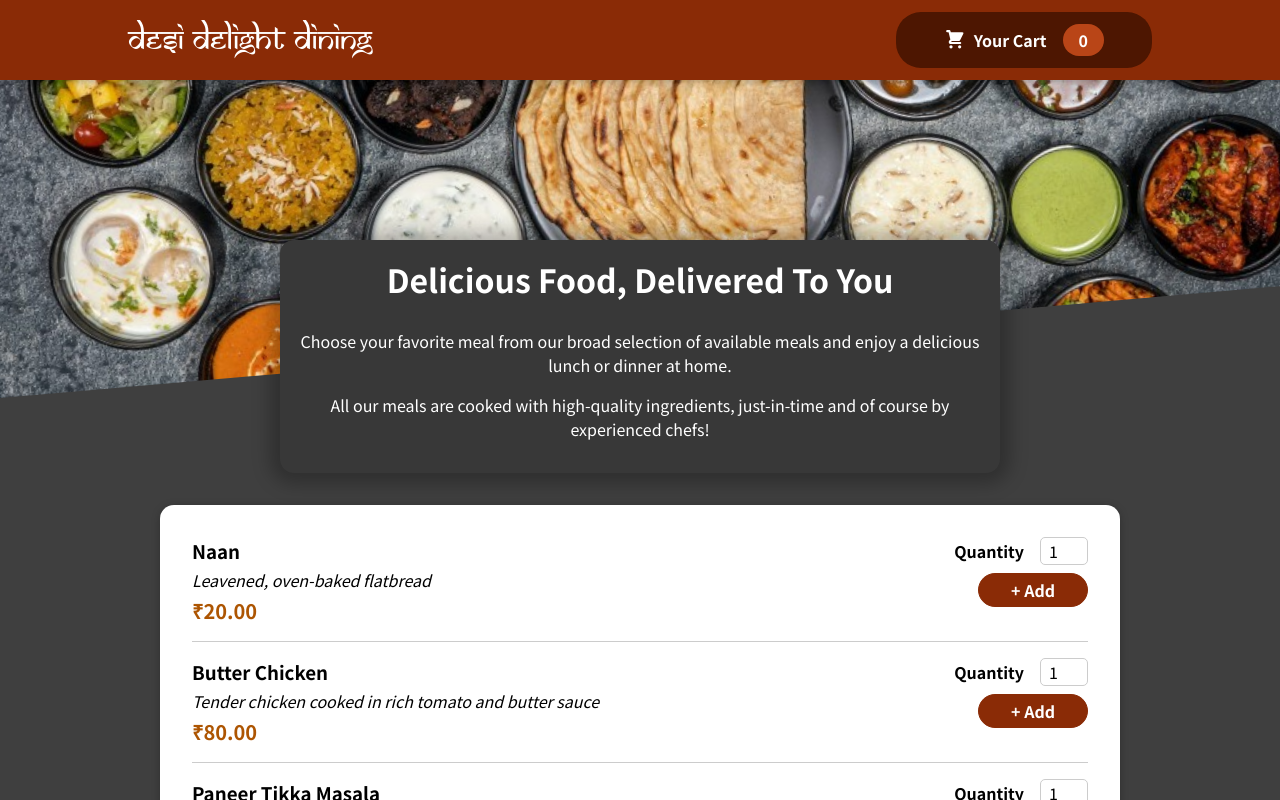
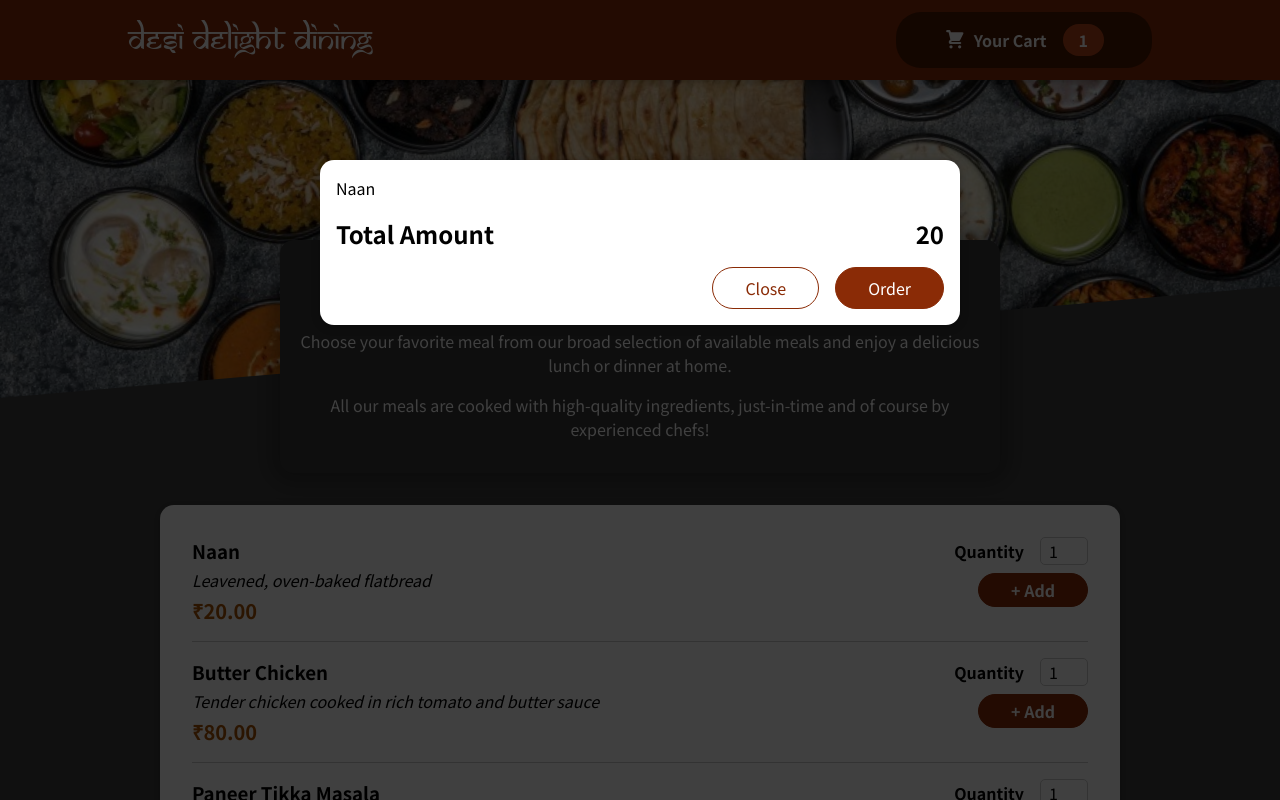
Before and after one commit to adjadhav27/FirstGit, a React (Create React App) app in the folder Restaurant_Project2/: page / in a window 1280 px wide. Shown: the top 800 px of the page. Built offline with nearby package versions, Linux system fonts and the light colour scheme.

Commit message:
Modal_Cart_task

```diff
--- a/Restaurant_Project2/public/index.html
+++ b/Restaurant_Project2/public/index.html
@@ -28,6 +28,7 @@
   </head>
   <body>
     <noscript>You need to enable JavaScript to run this app.</noscript>
+    <div id="overlay"></div>
     <div id="root"></div>
     <!--
       This HTML file is a template.
--- a/Restaurant_Project2/src/App.js
+++ b/Restaurant_Project2/src/App.js
@@ -1,11 +1,13 @@
 import React, { Fragment } from "react";
 import Header from "./components/Layout/Header";
 import Meals from "./components/Meals/Meals";
+import Cart from "./components/Cart/Cart";
 
 function App() {
 
   return (
     <Fragment>
+      <Cart/>
       <Header/>
       <Meals />
     </Fragment>
--- /dev/null
+++ b/Restaurant_Project2/src/components/Cart/Cart.js
@@ -0,0 +1,24 @@
+import React from 'react';
+import classes from './Cart.module.css';
+import Modal from '../UI/Modal';
+
+const Cart = (props) => {
+    const cartItems = <ul className={classes['cart-items']}>{[{id: 'm1', name: 'Naan', amount: 2, price: 20}].map(item => (
+        <li>{item.name}</li>
+    ))}</ul>;
+
+    return (
+        <Modal>
+            {cartItems}
+            <div className={classes.total}>
+                <span>Total Amount</span>
+                <span>20</span>
+            </div>
+            <div className={classes.actions}>
+                <button className={classes['button--alt']}>Close</button>
+                <button className={classes.button}>Order</button>
+            </div>
+        </Modal>
+    );
+}
+export default Cart;
--- /dev/null
+++ b/Restaurant_Project2/src/components/Cart/Cart.module.css
@@ -0,0 +1,46 @@
+.cart-items {
+    list-style: none;
+    margin: 0;
+    padding: 0;
+    max-height: 20rem;
+    overflow: auto;
+  }
+
+  .total {
+    display: flex;
+    justify-content: space-between;
+    align-items: center;
+    font-weight: bold;
+    font-size: 1.5rem;
+    margin: 1rem 0;
+  }
+
+  .actions {
+    text-align: right;
+  }
+
+  .actions button {
+    font: inherit;
+    cursor: pointer;
+    background-color: transparent;
+    border: 1px solid #8a2b06;
+    padding: 0.5rem 2rem;
+    border-radius: 25px;
+    margin-left: 1rem;
+  }
+
+  .actions button:hover,
+  .actions button:active {
+    background-color: #5a1a01;
+    border-color: #5a1a01;
+    color: white;
+  }
+
+  .actions .button--alt {
+    color: #8a2b06;
+  }
+
+  .actions .button {
+    background-color: #8a2b06;
+    color: white;
+  }
--- a/Restaurant_Project2/src/components/Layout/HeaderCartButton.js
+++ b/Restaurant_Project2/src/components/Layout/HeaderCartButton.js
@@ -1,18 +1,15 @@
 import React from "react";
 import CartIcon from "../Cart/CartIcon";
 import classes from './HeaderCartButton.module.css';
-
 const HeaderCartButton = (props) => {
-
   return (
-    <button className={classes.button}>
+    <button className={classes.button} onClick={props.onClick}>
       <span className={classes.icon}>
         <CartIcon />
       </span>
       <span>Your Cart</span>
-      <span className={classes.badge}>0</span>
+      <span className={classes.badge}>1</span>
     </button>
   );
 };
-
 export default HeaderCartButton;
--- /dev/null
+++ b/Restaurant_Project2/src/components/UI/Modal.js
@@ -0,0 +1,27 @@
+import React, { Fragment } from 'react';
+import classes from './Modal.module.css';
+import ReactDOM from 'react-dom';
+
+const Backdrop = props => {
+    return <div className={classes.backdrop}/>
+}
+
+const ModalOverlay = props => {
+    return (<div className={classes.modal}>
+        <div className={classes.content}>{props.children}</div>
+    </div>);
+}
+
+const Modal = props => {
+
+    const portalElement = document.getElementById('overlay');
+
+    return (
+        <Fragment>  {/*// To ensure HTML code is not all over the place we will use portals*/}
+            {ReactDOM.createPortal(<Backdrop/>, portalElement)}
+            {ReactDOM.createPortal(<ModalOverlay>{props.children}</ModalOverlay>, portalElement)}
+        </Fragment>
+    );
+}
+
+export default Modal;
--- /dev/null
+++ b/Restaurant_Project2/src/components/UI/Modal.module.css
@@ -0,0 +1,40 @@
+.backdrop {
+    position: fixed;
+    top: 0;
+    left: 0;
+    width: 100%;
+    height: 100vh;
+    z-index: 20;
+    background-color: rgba(0, 0, 0, 0.75);
+  }
+
+  .modal {
+    position: fixed;
+    top: 20vh;
+    left: 5%;
+    width: 90%;
+    background-color: white;
+    padding: 1rem;
+    border-radius: 14px;
+    box-shadow: 0 2px 8px rgba(0, 0, 0, 0.25);
+    z-index: 30;
+    animation: slide-down 300ms ease-out forwards;
+  }
+
+  @media (min-width: 768px) {
+    .modal {
+      width: 40rem;
+      left: calc(50% - 20rem);
+    }
+  }
+
+  @keyframes slide-down {
+    from {
+      opacity: 0;
+      transform: translateY(-3rem);
+    }
+    to {
+      opacity: 1;
+      transform: translateY(0);
+    }
+  }
```
